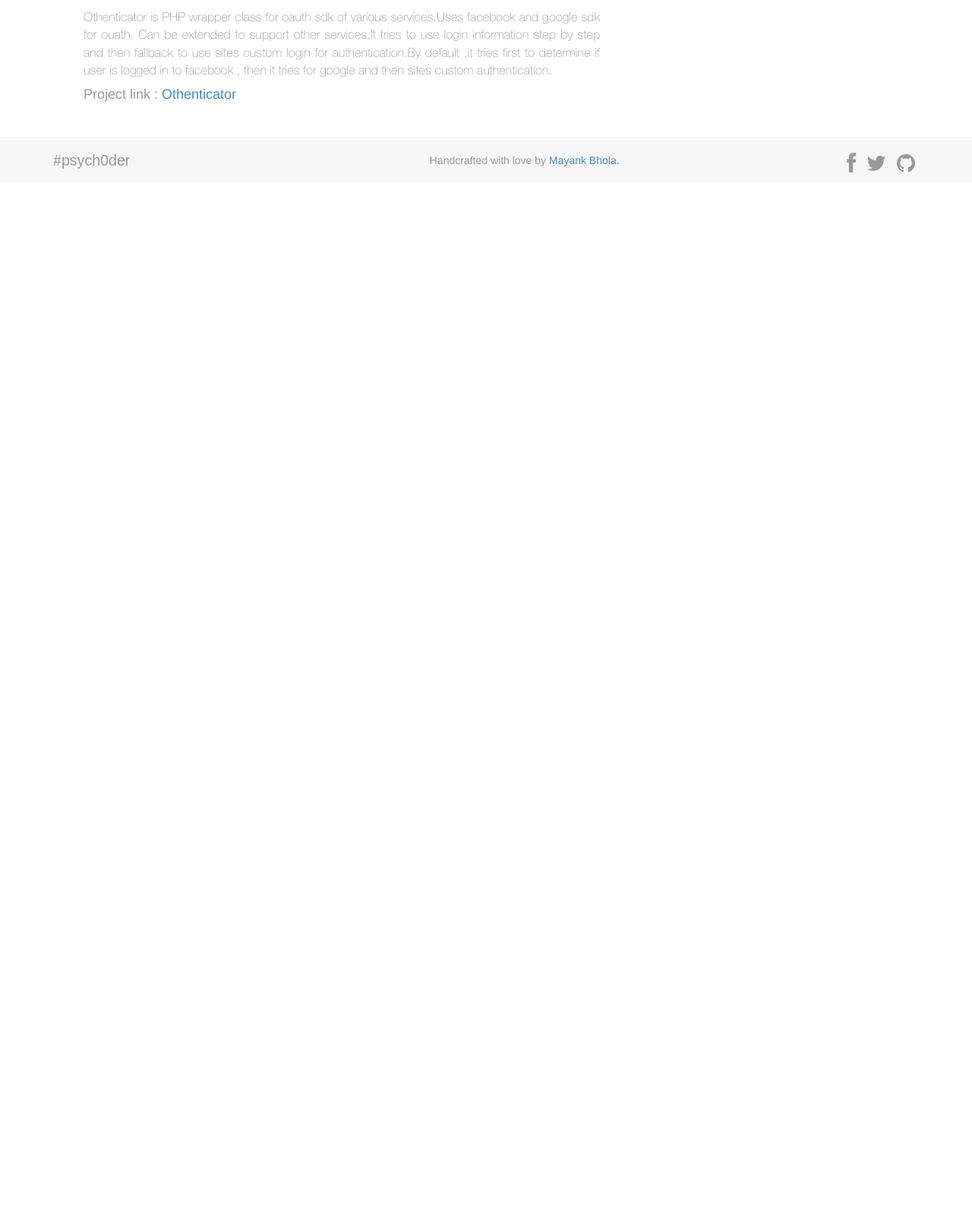
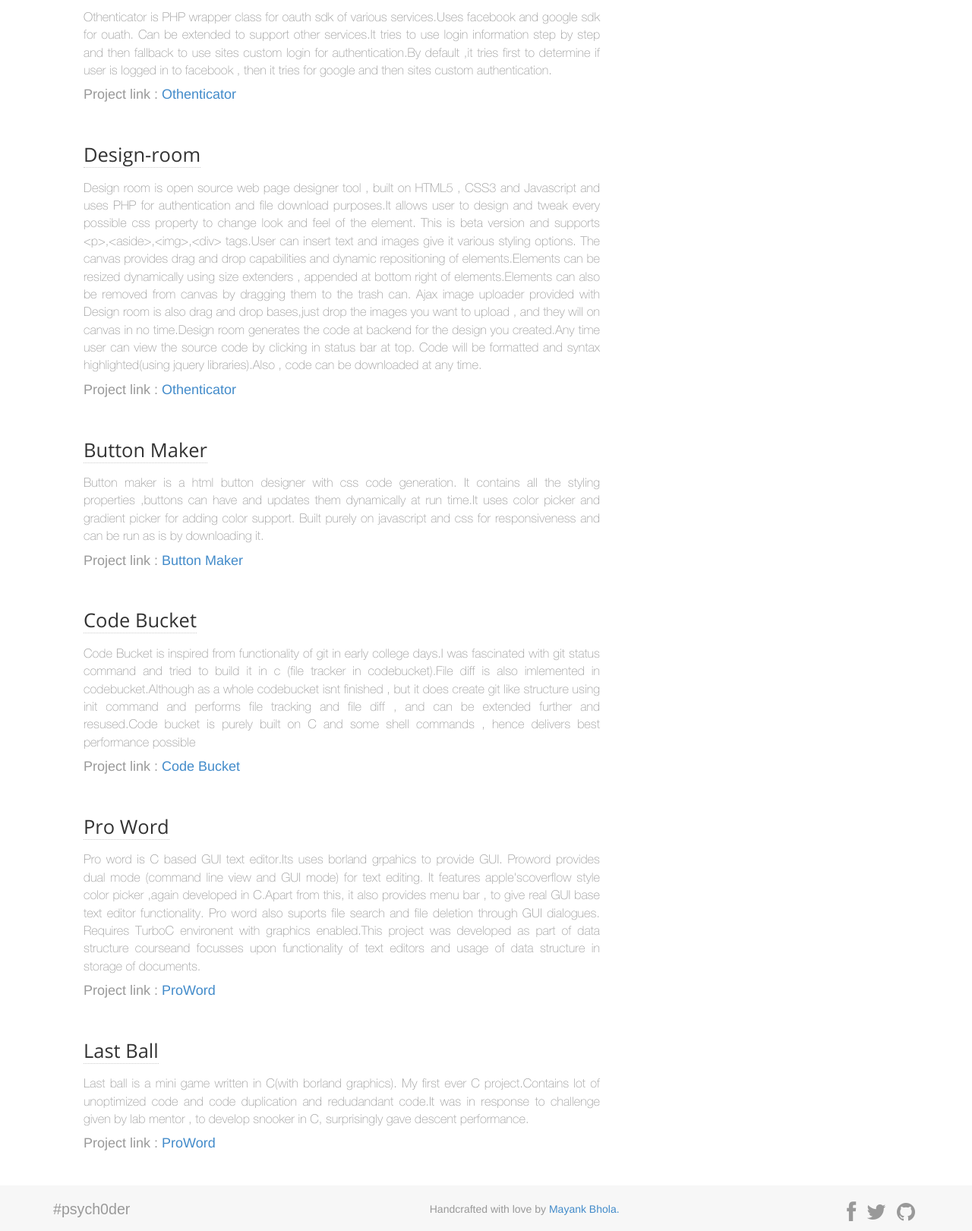
Before and after one commit to psych0der/mayankbhola, a Django app: page /projects/ in a window 1280 px wide. Shown: the part 1630-3251 px from the top of the page at 76% size. Before the commit the page ends 1857 px from the top, so only its background shows below. Run offline with Django 3.2, Linux system fonts and the light colour scheme; parts of the project's set-up code (start-up, migrations or seed data) failed here and were passed over; some libraries are stand-ins or nearby versions.

Commit message:
projects page done

```diff
--- a/templates/projects.html
+++ b/templates/projects.html
@@ -91,6 +91,80 @@
 		</div>
 
 
+		<div class="project">
+		<header class="opens"><span>Design-room</span></header>
+		<div class="project-content hnew">
+		Design room
+		is open source web page designer tool , built on HTML5 , CSS3 and Javascript and uses PHP for authentication and file download purposes.It allows user to design and tweak every possible css property to change look and feel of the element. This is beta version and supports &lt;p&gt;,&lt;aside&gt;,&lt;img&gt;,&lt;div&gt; tags.User can insert text and images give it various styling options. The canvas provides drag and drop capabilities and dynamic repositioning of elements.Elements can be resized dynamically using size extenders , appended at bottom right of elements.Elements can also be removed from canvas by dragging them to the trash can. Ajax image uploader provided with Design room is also drag and drop bases,just drop the images you want to upload , and they will on canvas in no time.Design room generates the code at backend for the design you created.Any time user can view the source code by clicking in status bar at top. Code will be formatted and syntax highlighted(using jquery libraries).Also , code can be downloaded at any time.
+		</br>
+		<h4>Project link : <a href="https://github.com/psych0der/design-room">Othenticator</a> </h4>
+		</div>
+		</div>
+
+		<div class="project">
+		<header class="opens"><span>Button Maker</span></header>
+		<div class="project-content hnew">
+		Button maker is a html button designer with css code generation.
+		It contains all the styling properties ,buttons can have and updates them dynamically
+		at run time.It uses color picker and gradient picker for adding color support.
+		Built purely on javascript and css for responsiveness and can be run as is
+		by downloading it.
+		</br>
+		<h4>Project link : <a href="https://github.com/psych0der/Button-maker">Button Maker</a> </h4>
+		</div>
+		</div>
+
+
+		<div class="project">
+		<header class="opens"><span>Code Bucket</span></header>
+		<div class="project-content hnew">
+		Code Bucket is inspired from functionality of git in early college days.I was fascinated with
+		git status command and tried to build it in c (file tracker in codebucket).File diff is also
+		imlemented in codebucket.Although as a whole codebucket isnt finished , but it does create git like
+		structure using init command and performs file tracking and file diff , and can be extended further
+		and resused.Code bucket is purely built on C and some shell commands , hence delivers best performance
+		possible
+		</br>
+		<h4>Project link : <a href="https://github.com/psych0der/codebucket">Code Bucket</a> </h4>
+		</div>
+		</div>
+
+		<div class="project">
+		<header class="opens"><span>Pro Word</span></header>
+		<div class="project-content hnew">
+		Pro word is C based GUI text editor.Its uses borland grpahics to provide GUI.
+		Proword provides dual mode (command line view and GUI mode) for text editing.
+		It features apple'scoverflow style color picker ,again developed in C.Apart
+		from  this, it also provides menu bar , to give real GUI base text editor functionality.
+		Pro word also suports file search and file deletion through GUI dialogues.
+		Requires TurboC environent with graphics enabled.This project was developed
+		as part of data structure courseand focusses upon functionality of text editors and
+		usage of data structure in storage of documents.
+		</br>
+		<h4>Project link : <a href="https://github.com/psych0der/ProWord">ProWord</a> </h4>
+		</div>
+		</div>
+
+
+		<div class="project">
+		<header class="opens"><span>Last Ball</span></header>
+		<div class="project-content hnew">
+		Last ball is a mini game written in C(with borland graphics).
+		My first ever C project.Contains lot of unoptimized code
+		and code duplication and redudandant code.It was in response
+		to challenge given by lab mentor , to develop snooker in C,
+		surprisingly gave descent performance.
+		</br>
+		<h4>Project link : <a href="https://github.com/psych0der/lastball">ProWord</a> </h4>
+		</div>
+		</div>
+
+
+
+
+
+
+
 
 
 
```
